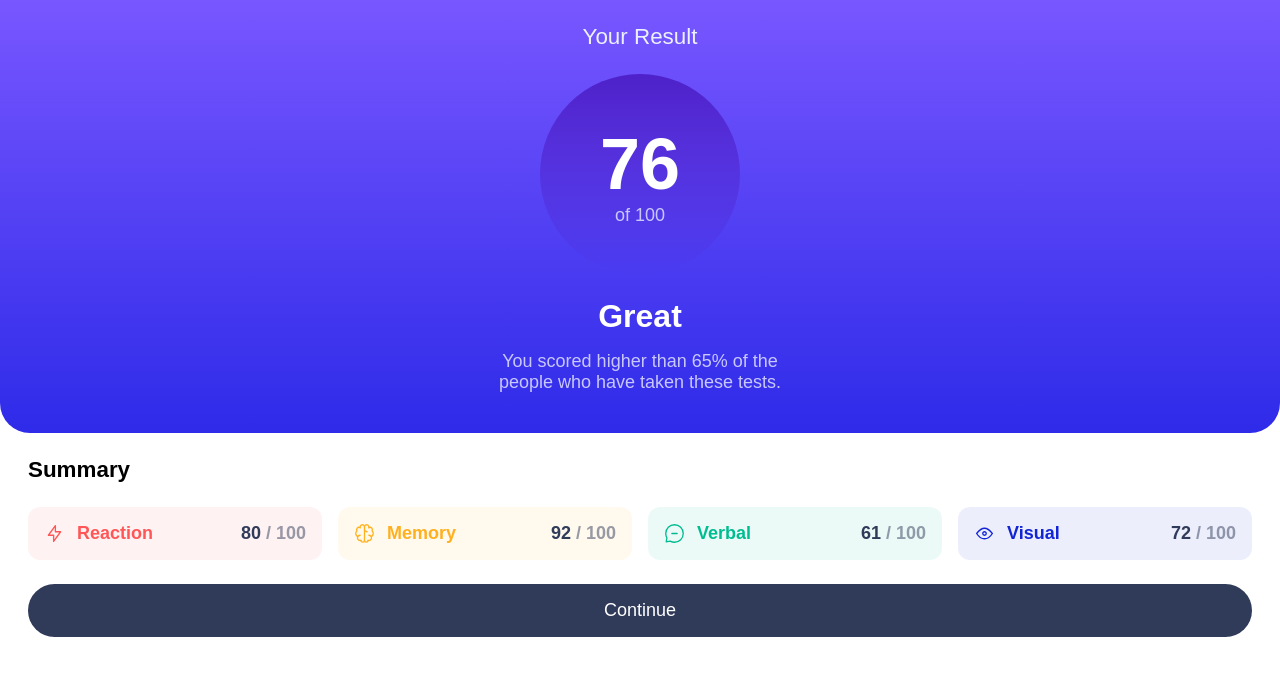
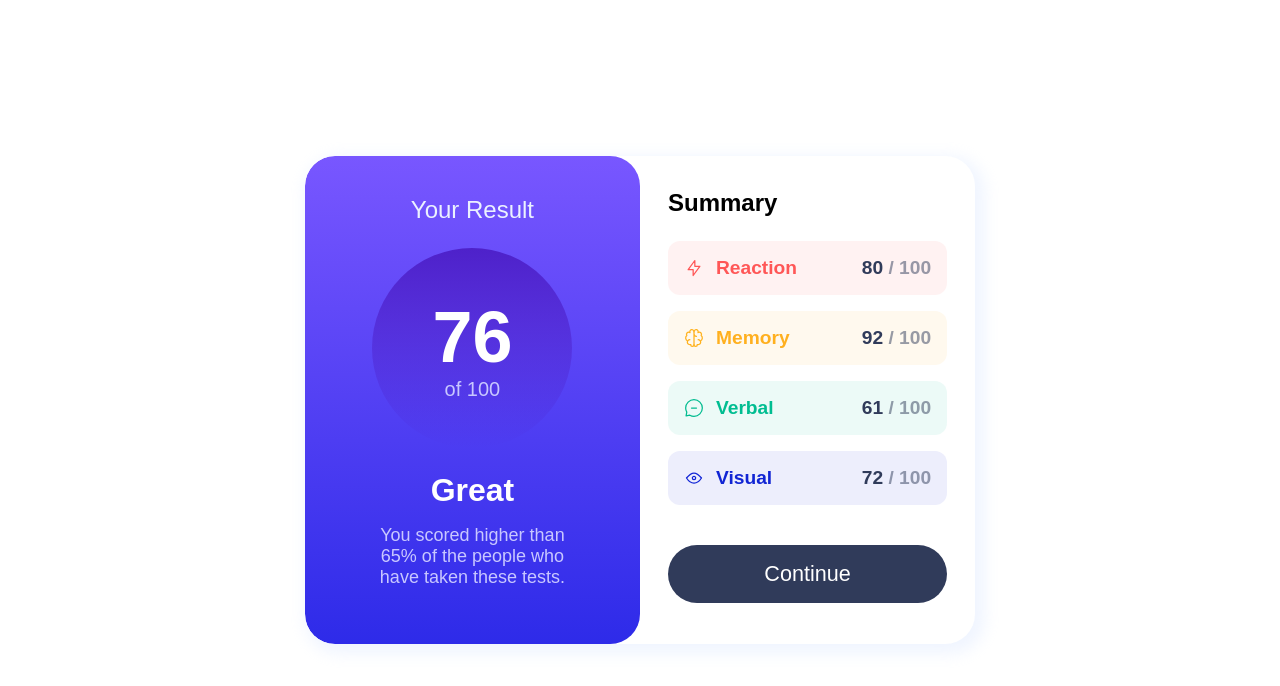
Before and after one commit to Dudeldups/FM-results-summary-component, a React (Vite) app: page / in a window 1280 px wide. Shown: the top 686 px of the page. Built offline with nearby package versions, Linux system fonts and the light colour scheme; a web font is replaced by a local one.

Commit message:
added desktop view

```diff
--- a/src/components/Result.scss
+++ b/src/components/Result.scss
@@ -1,17 +1,24 @@
 @use "../scss/colors";
 @use "../scss/gradients";
+@use "../scss/mixins" as *;
 
 .result {
   background: linear-gradient(gradients.$slate-royal-blue);
   padding: 1.5rem 1.5rem 2.5rem;
   text-align: center;
-  display: grid;
-  justify-items: center;
+  display: flex;
+  flex-direction: column;
+  align-items: center;
   border-radius: 0 0 30px 30px;
+
+  @include mq-desktop {
+    padding: 2.5rem 3.5rem 3.5rem;
+    border-radius: 30px;
+  }
 
   &__title {
     color: colors.$pale-blue;
-    font-size: clamp(1.2rem, 0.71rem + 2.06vw, 1.4rem);
+    font-size: clamp(1.25rem, 0.64rem + 2.58vw, 1.5rem);
   }
 
   &__circle {
@@ -26,11 +33,12 @@
 
   &__score {
     color: colors.$white;
-    font-size: clamp(3.4rem, 0.74rem + 11.35vw, 4.5rem);
+    font-size: clamp(3rem, 0.74rem + 11.35vw, 4.5rem);
     font-weight: 700;
 
     &-max {
       color: colors.$lavender;
+      font-size: clamp(1rem, 0.7rem + 1.8vw, 1.25rem);
     }
   }
 
@@ -46,5 +54,9 @@
     max-width: 30ch;
     font-size: clamp(1rem, 0.7rem + 1.29vw, 1.125rem);
     color: colors.$lavender;
+
+    @include mq-desktop {
+      max-width: 25ch;
+    }
   }
 }
--- a/src/components/Summary.scss
+++ b/src/components/Summary.scss
@@ -39,15 +39,21 @@ $bg-opacity: 0.075;
 .summary {
   padding: 1.5rem 1.75rem 2rem;
 
+  @include mq-desktop {
+    display: flex;
+    flex-direction: column;
+    justify-content: center;
+  }
+
   &__title {
-    font-size: clamp(1.2rem, 0.71rem + 2.06vw, 1.4rem);
+    font-size: clamp(1.25rem, 0.64rem + 2.58vw, 1.5rem);
     font-weight: 700;
   }
 
   &__skills {
     margin-top: 1.5rem;
     display: grid;
-    grid-template-columns: repeat(auto-fit, minmax(12.5em, 1fr));
+    grid-template-columns: repeat(auto-fit, minmax(14em, 1fr));
     gap: 1rem;
   }
 
@@ -56,6 +62,7 @@ $bg-opacity: 0.075;
     gap: 0.75rem;
     padding: 1rem;
     border-radius: 12px;
+    font-size: 1.2rem;
   }
 
   &__category {
@@ -74,16 +81,17 @@ $bg-opacity: 0.075;
   }
 
   &__button {
+    cursor: pointer;
     position: relative;
-    margin-top: 1.5rem;
+    margin-top: 2.5rem;
     padding: 1rem;
     width: 100%;
     background: colors.$gray-blue linear-gradient(gradients.$slate-royal-blue)
-      center top no-repeat;
+      center no-repeat;
     background-size: 0;
     color: colors.$white;
+    font-size: 1.35rem;
     border-radius: 100px;
-    cursor: pointer;
     transition: background-size 0.4s ease-in-out;
 
     &:hover,
--- a/src/scss/_mixins.scss
+++ b/src/scss/_mixins.scss
@@ -1,5 +1,5 @@
-@mixin mq($breakpoint) {
-  @media only screen and (min-width: $breakpoint) {
+@mixin mq-desktop() {
+  @media only screen and (min-width: 45em) {
     @content;
   }
 }
--- a/src/scss/main.scss
+++ b/src/scss/main.scss
@@ -2,7 +2,23 @@
 @use "fonts";
 @use "colors";
 @use "gradients";
+@use "../scss/mixins" as *;
 
 body {
   font: 1.125rem "Hanken Grotesk", sans-serif;
+
+  @include mq-desktop {
+    display: grid;
+    place-content: center;
+  }
 }
+
+.card {
+  @include mq-desktop {
+    display: grid;
+    grid-template-columns: 50% 50%;
+    overflow: hidden;
+    border-radius: 30px;
+    box-shadow: 5px 5px 15px 5px rgba(colors.$pale-blue, 0.75);
+  }
+}
```
